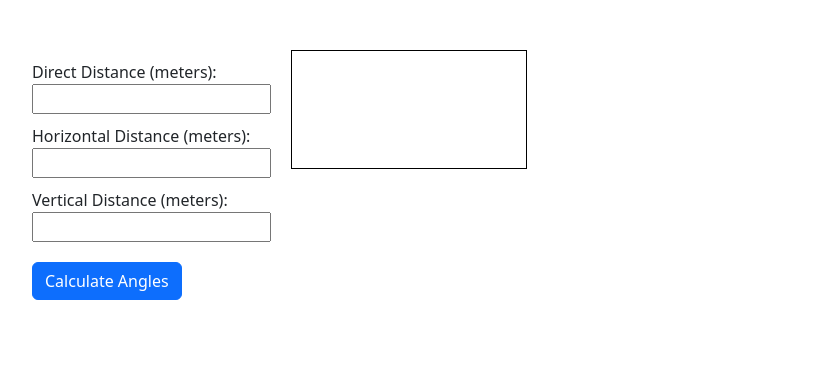
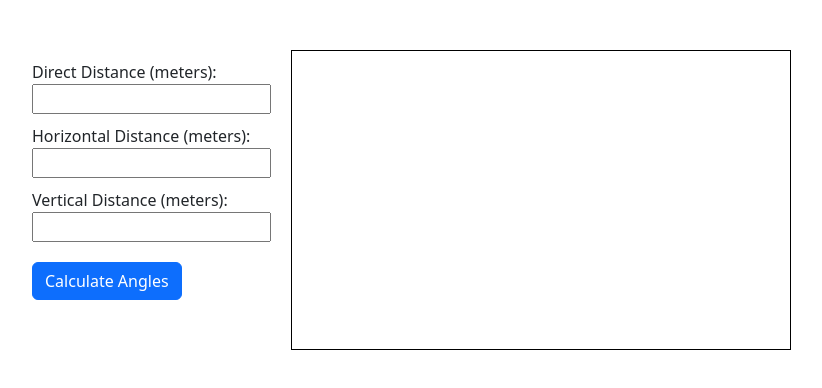
Before and after one commit to n1nnan1n/anglecalculate, a website: page index.html in a window 1280 px wide. Shown: the whole page, without its empty margins (0-822 px from the left). Drawn offline with nearby package versions, Linux system fonts and the light colour scheme.

Commit message:
fix reso

```diff
--- a/index.html
+++ b/index.html
@@ -22,8 +22,8 @@
         }
         #triangleCanvas {
             border: 1px solid #000;
-            width: 150%;
-            height: 150%;
+            width: 500px;
+            height: 300px;
         }
         form {
             margin-bottom: 30px;
```
